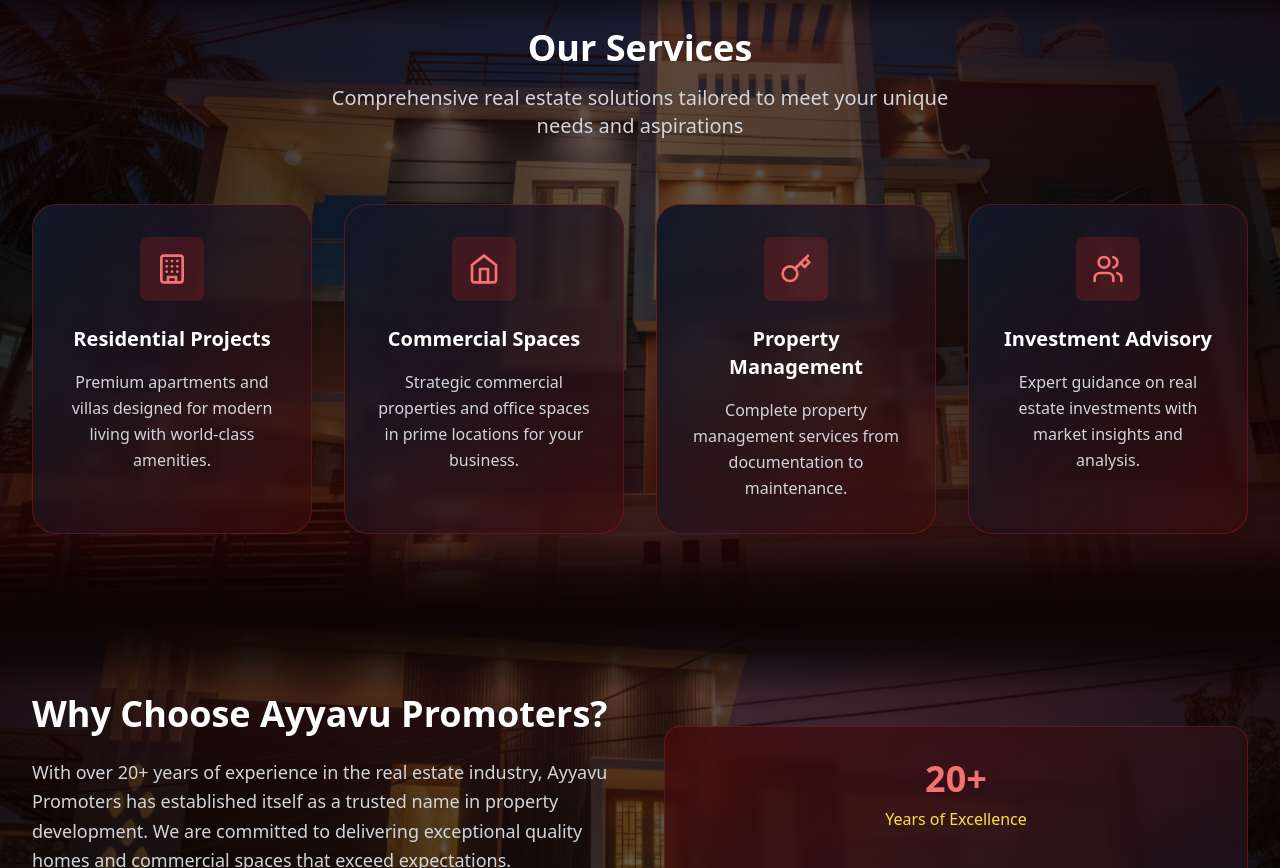
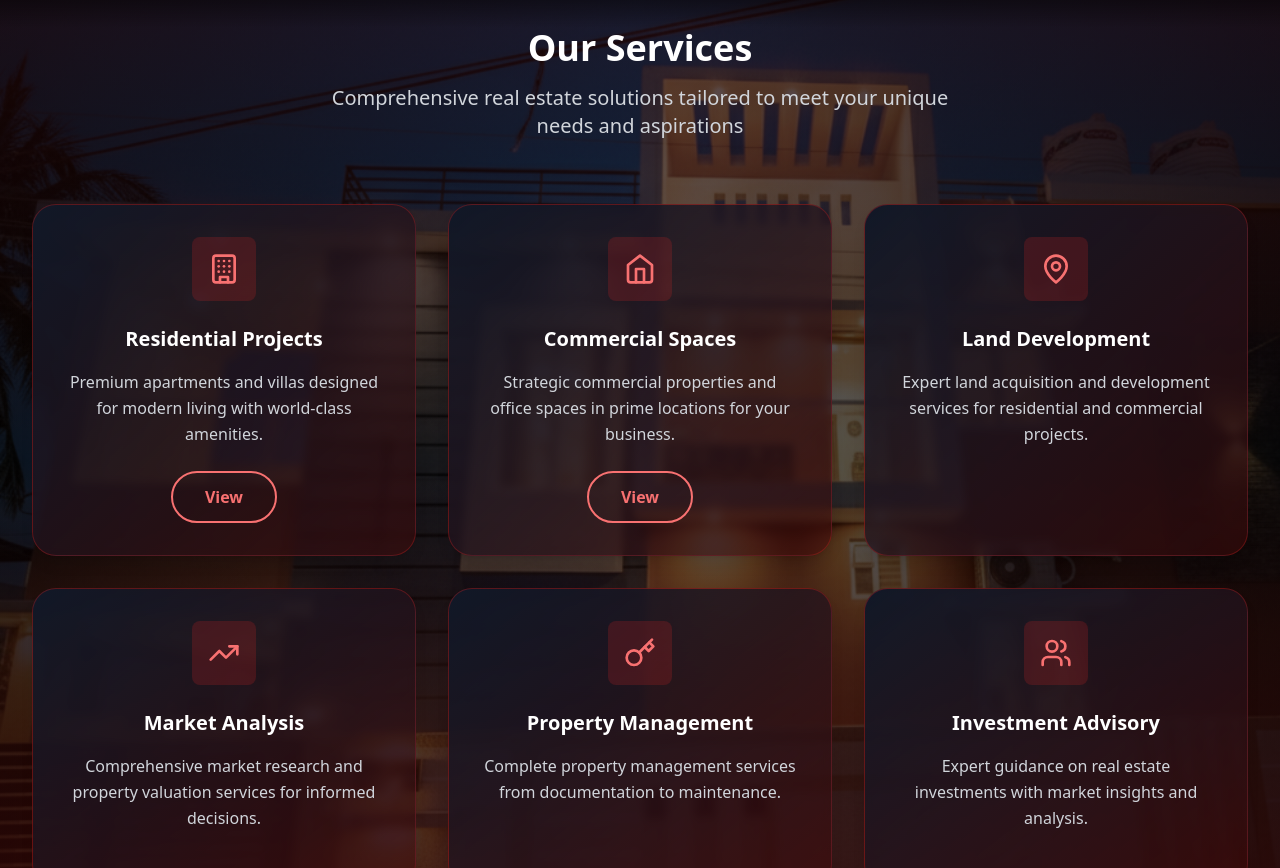
Before and after one commit to ayyavuayyavupromoters-sys/Ayyavu-Promoters, a React (Vite) app: page / in a window 1280 px wide. Shown: the part 852-1720 px from the top of the page. Built offline with nearby package versions, Linux system fonts and the light colour scheme; no server answers.

Commit message:
Add new services and view buttons with liquid animations

```diff
--- a/src/components/Services.tsx
+++ b/src/components/Services.tsx
@@ -1,27 +1,56 @@
 import React from 'react';
-import { Building, Home, Key, Users } from 'lucide-react';
+import { Building, Home, Key, Users, MapPin, TrendingUp } from 'lucide-react';
+import { useNavigate } from 'react-router-dom';
 
 const Services = () => {
+  const navigate = useNavigate();
+
+  const handleViewResidential = () => {
+    navigate('/properties');
+  };
+
+  const handleViewCommercial = () => {
+    navigate('/properties');
+  };
+
   const services = [
     {
       icon: Building,
       title: "Residential Projects",
-      description: "Premium apartments and villas designed for modern living with world-class amenities."
+      description: "Premium apartments and villas designed for modern living with world-class amenities.",
+      hasViewButton: true,
+      onView: handleViewResidential
     },
     {
       icon: Home,
       title: "Commercial Spaces",
-      description: "Strategic commercial properties and office spaces in prime locations for your business."
+      description: "Strategic commercial properties and office spaces in prime locations for your business.",
+      hasViewButton: true,
+      onView: handleViewCommercial
+    },
+    {
+      icon: MapPin,
+      title: "Land Development",
+      description: "Expert land acquisition and development services for residential and commercial projects.",
+      hasViewButton: false
+    },
+    {
+      icon: TrendingUp,
+      title: "Market Analysis",
+      description: "Comprehensive market research and property valuation services for informed decisions.",
+      hasViewButton: false
     },
     {
       icon: Key,
       title: "Property Management",
-      description: "Complete property management services from documentation to maintenance."
+      description: "Complete property management services from documentation to maintenance.",
+      hasViewButton: false
     },
     {
       icon: Users,
       title: "Investment Advisory",
-      description: "Expert guidance on real estate investments with market insights and analysis."
+      description: "Expert guidance on real estate investments with market insights and analysis.",
+      hasViewButton: false
     }
   ];
 
@@ -49,18 +78,30 @@
             Comprehensive real estate solutions tailored to meet your unique needs and aspirations
           </p>
         </div>
-        <div className="grid grid-cols-1 md:grid-cols-2 lg:grid-cols-4 gap-8 relative z-10">
+        <div className="grid grid-cols-1 md:grid-cols-2 lg:grid-cols-3 gap-8 relative z-10">
           {services.map((service, index) => (
-            <div key={index} className="bg-gradient-to-br from-gray-900 to-red-950/50 p-8 rounded-3xl shadow-lg hover:shadow-2xl border border-red-600/30 hover:border-red-400 transition-all duration-300 backdrop-blur-sm hover:scale-105 hover:-translate-y-2 cursor-pointer">
+            <div key={index} className="bg-gradient-to-br from-gray-900 to-red-950/50 p-8 rounded-3xl shadow-lg hover:shadow-2xl border border-red-600/30 hover:border-red-400 transition-all duration-300 backdrop-blur-sm hover:scale-105 hover:-translate-y-2 cursor-pointer relative overflow-hidden">
               <div className="flex items-center justify-center w-16 h-16 bg-red-600/20 rounded-lg mb-6 mx-auto">
                 <service.icon className="h-8 w-8 text-red-400" />
               </div>
               <h3 className="text-xl font-semibold text-white mb-4 text-center">
                 {service.title}
               </h3>
-              <p className="text-gray-300 text-center leading-relaxed">
+              <p className="text-gray-300 text-center leading-relaxed mb-6">
                 {service.description}
               </p>
+
+              {service.hasViewButton && (
+                <div className="flex justify-center">
+                  <button
+                    onClick={service.onView}
+                    className="liquid-button relative px-8 py-3 bg-transparent border-2 border-red-400 text-red-400 rounded-full font-semibold transition-all duration-500 hover:text-white overflow-hidden group"
+                  >
+                    <span className="relative z-10">View</span>
+                    <div className="liquid-fill absolute inset-0 bg-red-600 transform scale-0 rounded-full transition-all duration-700 ease-out group-hover:scale-150"></div>
+                  </button>
+                </div>
+              )}
             </div>
           ))}
         </div>
--- a/src/index.css
+++ b/src/index.css
@@ -20,6 +20,59 @@
   background: rgba(255, 255, 255, 0.1);
   backdrop-filter: blur(10px);
   border-radius: 20px;
+/* Liquid button animation */
+.liquid-button {
+  position: relative;
+  overflow: hidden;
+}
+
+.liquid-fill {
+  position: absolute;
+  top: 50%;
+  left: 50%;
+  width: 0;
+  height: 0;
+  background: radial-gradient(circle, rgba(220, 38, 38, 0.9) 0%, rgba(220, 38, 38, 1) 100%);
+  border-radius: 50%;
+  transform: translate(-50%, -50%) scale(0);
+  transition: all 0.7s cubic-bezier(0.25, 0.46, 0.45, 0.94);
+  z-index: 1;
+}
+
+.liquid-button:hover .liquid-fill {
+  width: 300px;
+  height: 300px;
+  transform: translate(-50%, -50%) scale(1);
+  animation: liquidBubble 0.8s ease-out;
+}
+
+@keyframes liquidBubble {
+  0% {
+    transform: translate(-50%, -50%) scale(0);
+    border-radius: 50%;
+    background: radial-gradient(circle, rgba(220, 38, 38, 0.3) 0%, rgba(220, 38, 38, 0.6) 100%);
+  }
+  30% {
+    transform: translate(-50%, -50%) scale(0.3);
+    border-radius: 40%;
+    background: radial-gradient(circle, rgba(220, 38, 38, 0.6) 0%, rgba(220, 38, 38, 0.8) 100%);
+  }
+  60% {
+    transform: translate(-50%, -50%) scale(0.7);
+    border-radius: 30%;
+    background: radial-gradient(circle, rgba(220, 38, 38, 0.8) 0%, rgba(220, 38, 38, 0.9) 100%);
+  }
+  100% {
+    transform: translate(-50%, -50%) scale(1);
+    border-radius: 20%;
+    background: radial-gradient(circle, rgba(220, 38, 38, 0.9) 0%, rgba(220, 38, 38, 1) 100%);
+  }
+}
+
+.liquid-button:hover {
+  transform: translateY(-2px);
+  box-shadow: 0 10px 25px rgba(220, 38, 38, 0.3);
+}
   transform: scale(0);
   transition: transform 0.4s cubic-bezier(0.68, -0.55, 0.265, 1.55);
   z-index: 0;
```
